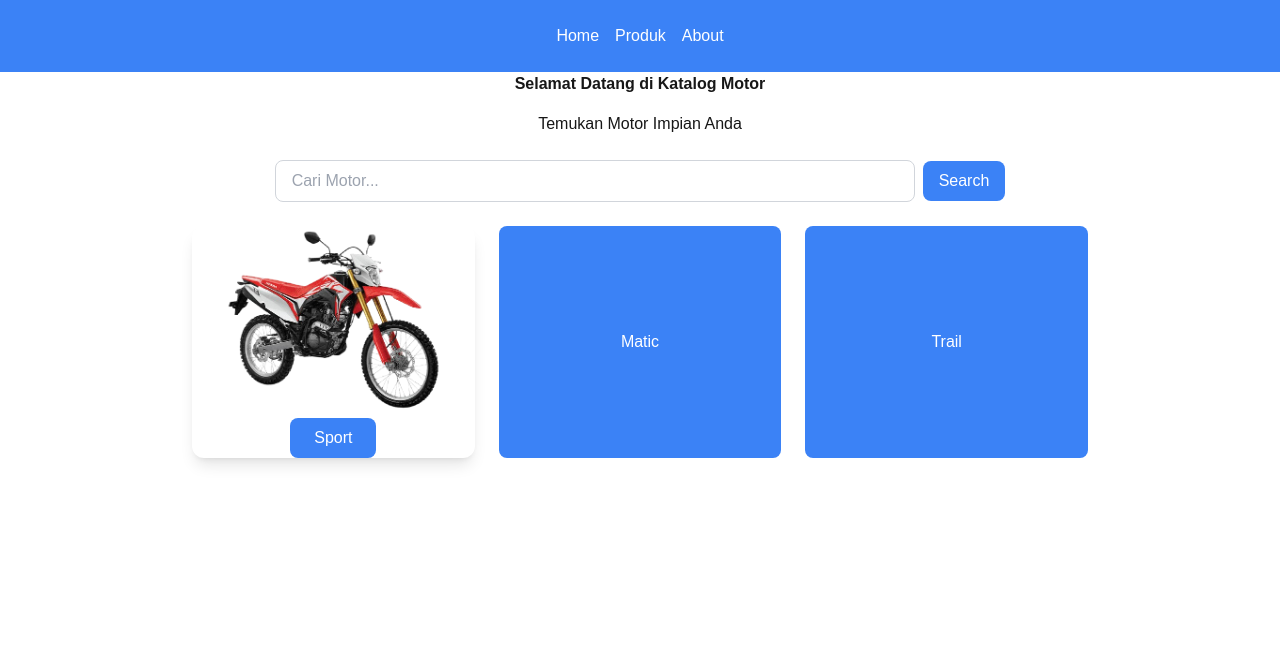
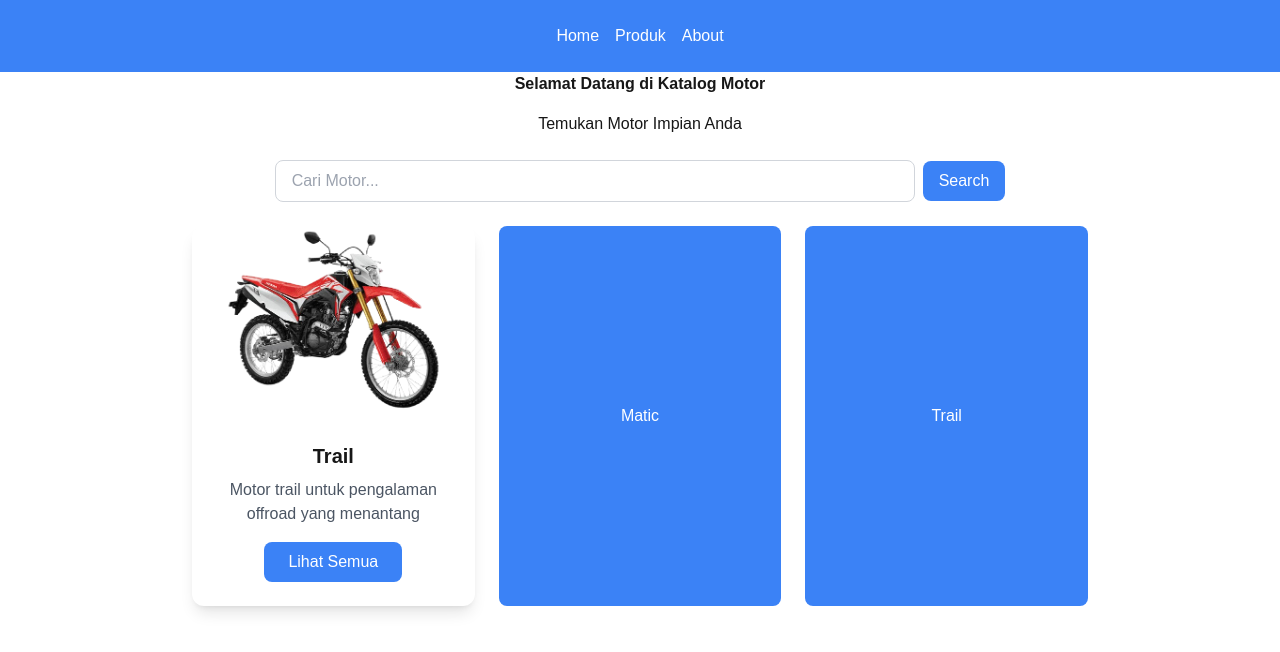
Before and after one commit to TriSasongko/GALACTRI, a Next.js app: page / in a window 1280 px wide. Shown: the top 652 px of the page. Built offline with nearby package versions, Linux system fonts and the light colour scheme.

Commit message:
tri: Menampilkan judul dan deskripsi pada card kategori motor trail

```diff
--- a/app/page.tsx
+++ b/app/page.tsx
@@ -26,11 +26,17 @@ export default function Home() {
               className="object-cover"
             />
           </div>
-
+          <div className="p-6">
+            <h3 className="font-bold text-xl mb-2">Trail</h3>
+            <p className="text-gray-600 mb-4">
+            Motor trail untuk pengalaman offroad yang menantang
+            </p>
             <button className="bg-blue-500 text-white px-6 py-2 rounded-lg hover:bg-blue-600">
-          Sport
+              Lihat Semua
             </button>
           </div>
+        </div>
+
         <button className="bg-blue-500 text-white px-6 py-2 rounded-lg hover:bg-blue-600">
           Matic
         </button>
```
Also changed, not shown: 1 other file (tests, documents, lock files or other folders). Lines whose indentation alone changed are shown as unchanged.
